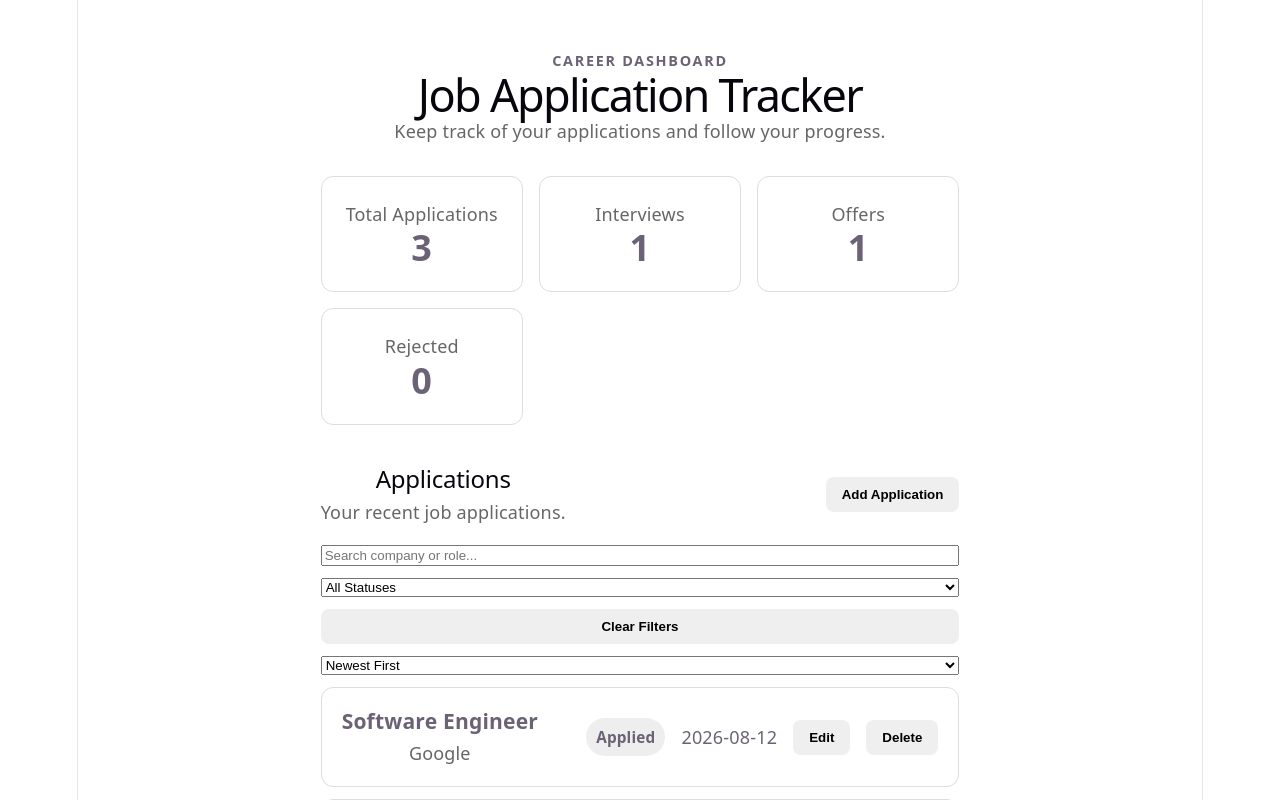
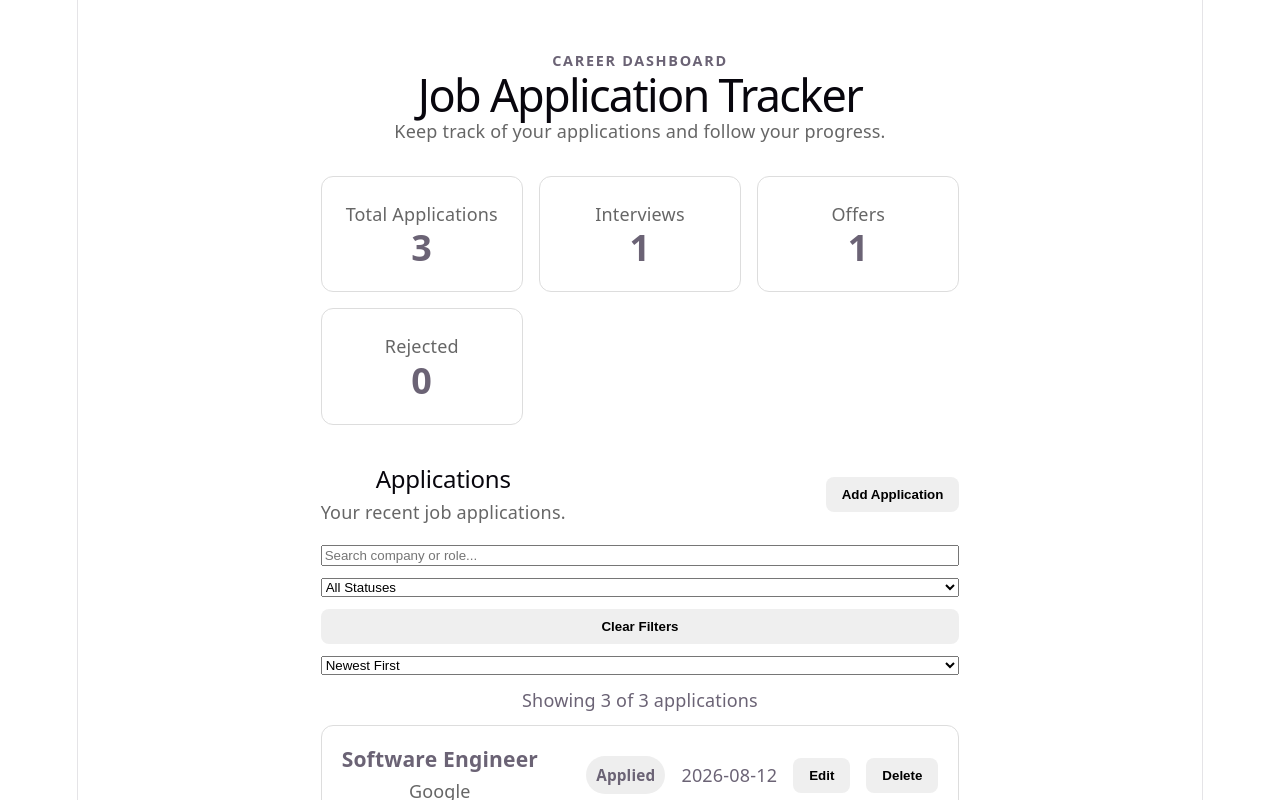
Before and after one commit to gnanendharamgoth532-debug/job-application-tracker, a React (Vite) app: page / in a window 1280 px wide. Shown: the top 800 px of the page. Built offline with nearby package versions, Linux system fonts and the light colour scheme.

Commit message:
Add filtered application count

```diff
--- a/src/App.jsx
+++ b/src/App.jsx
@@ -376,6 +376,9 @@ const filteredApplications = applications
   <option value="newest">Newest First</option>
   <option value="oldest">Oldest First</option>
 </select>
+<p className="result-count">
+  Showing {filteredApplications.length} of {applications.length} applications
+</p>
 {filteredApplications.length === 0 && (
   <p className="empty-state">
     No applications found.
```
